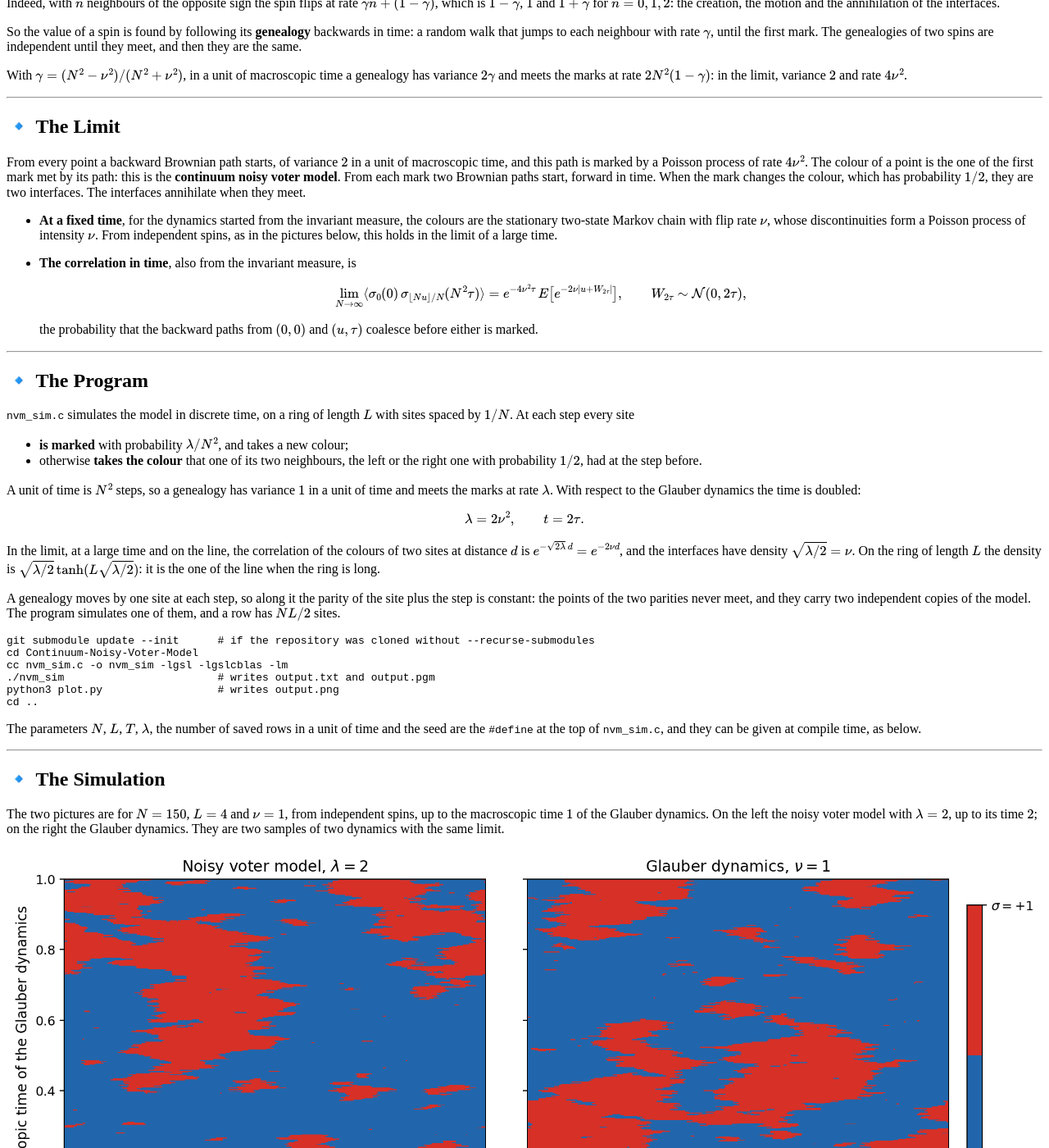
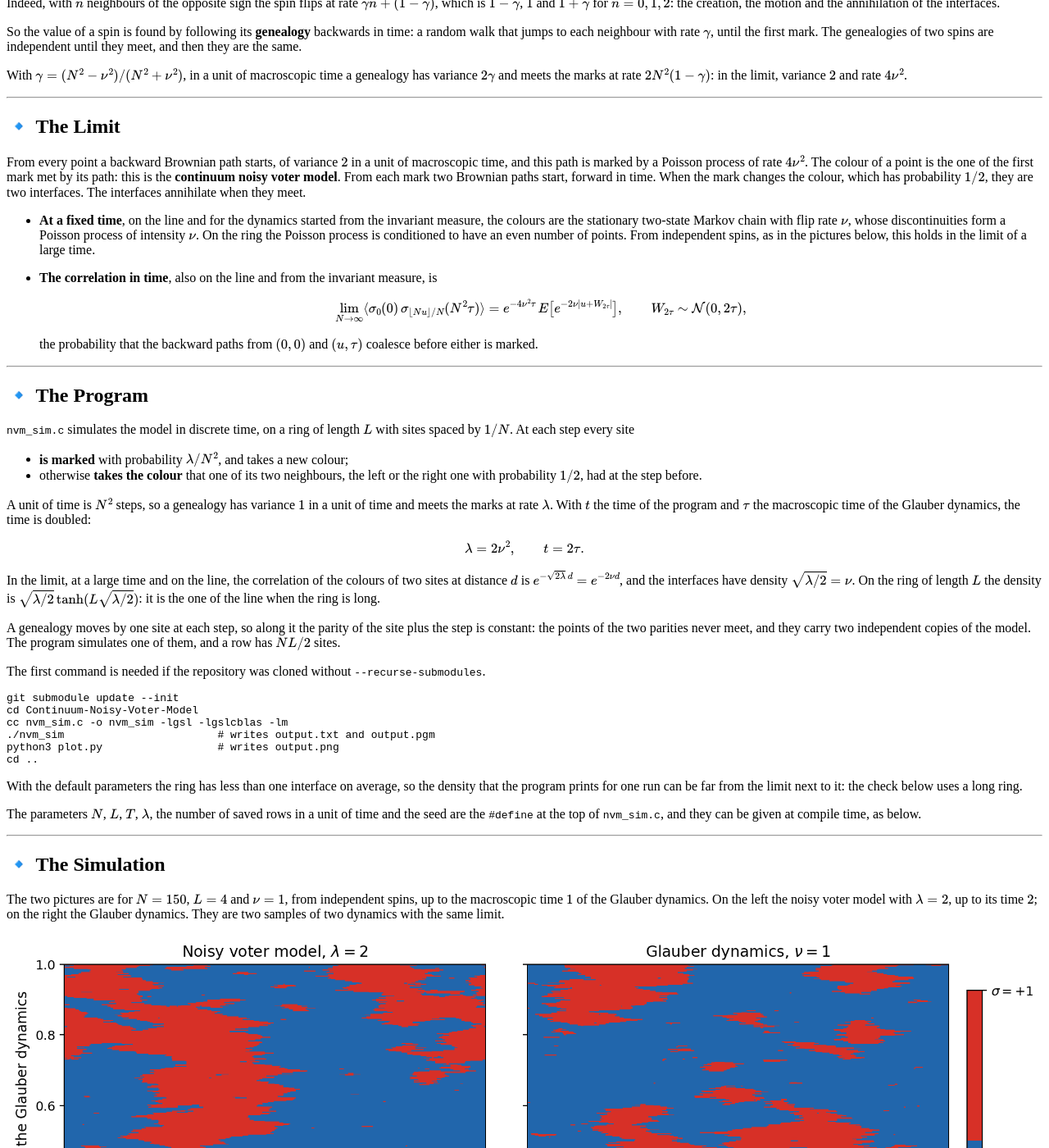
Before and after one commit to alessandrogubbiotti/Glauber, a Jekyll site: the page built from docs/voter.md, in a window 1280 px wide and 1400 px high, scrolled down 428 px. Shown: the whole window at 82% size. Built offline with Jekyll 4.4.1, drawn with Linux system fonts in a browser that asks for light colours.

Commit message:
Pages: the first command in the zsh of macOS, the line and the ring
In the zsh of macOS, when a line is pasted, # does not start a comment:
the words after it in "git submodule update --init   # if ..." were given
to git as paths, git stopped with an error for each of them and no
submodule was fetched, so the rest of the page failed. Moved that comment
to the text. The other comments of the page come after programs that read
no argument, and those lines run.

The Markov chain at a fixed time and the correlation in time are the ones
of the line: said it, and that on the ring the Poisson process is
conditioned to have an even number of points.

The t of t = 2 tau was not introduced on the page: now it is the time of
the program, and tau the macroscopic time of the Glauber dynamics.

The first block runs the program with the default parameters, where one
run can print a density far from the limit next to it: said it, as in
the ReadMe.

In the docstring of plot_voter_comparison.py the genealogies of the
Glauber dynamics had variance 2: it is 2 gamma, and 2 in the limit, as on
the page.

Checked: the first block pasted in an interactive zsh: the six commands
exit with 0. kramdown gives the 63 formulas and the 4 displays unaltered,
and the 4 blocks of code. ruff passes, and the script gives the picture
of the page byte for byte.

````diff
--- a/docs/voter.md
+++ b/docs/voter.md
@@ -36,8 +36,8 @@ With $\gamma = (N^2-\nu^2)/(N^2+\nu^2)$, in a unit of macroscopic time a genealo
 
 From every point a backward Brownian path starts, of variance $2$ in a unit of macroscopic time, and this path is marked by a Poisson process of rate $4\nu^2$. The colour of a point is the one of the first mark met by its path: this is the **continuum noisy voter model**. From each mark two Brownian paths start, forward in time. When the mark changes the colour, which has probability $1/2$, they are two interfaces. The interfaces annihilate when they meet.
 
-- **At a fixed time**, for the dynamics started from the invariant measure, the colours are the stationary two-state Markov chain with flip rate $\nu$, whose discontinuities form a Poisson process of intensity $\nu$. From independent spins, as in the pictures below, this holds in the limit of a large time.
-- **The correlation in time**, also from the invariant measure, is
+- **At a fixed time**, on the line and for the dynamics started from the invariant measure, the colours are the stationary two-state Markov chain with flip rate $\nu$, whose discontinuities form a Poisson process of intensity $\nu$. On the ring the Poisson process is conditioned to have an even number of points. From independent spins, as in the pictures below, this holds in the limit of a large time.
+- **The correlation in time**, also on the line and from the invariant measure, is
 
   $$
   \lim_{N\to\infty}\langle\sigma_0(0)\,\sigma_{\lfloor Nu\rfloor/N}(N^2\tau)\rangle
@@ -56,7 +56,7 @@ From every point a backward Brownian path starts, of variance $2$ in a unit of m
 - **is marked** with probability $\lambda/N^2$, and takes a new colour;
 - otherwise **takes the colour** that one of its two neighbours, the left or the right one with probability $1/2$, had at the step before.
 
-A unit of time is $N^2$ steps, so a genealogy has variance $1$ in a unit of time and meets the marks at rate $\lambda$. With respect to the Glauber dynamics the time is doubled:
+A unit of time is $N^2$ steps, so a genealogy has variance $1$ in a unit of time and meets the marks at rate $\lambda$. With $t$ the time of the program and $\tau$ the macroscopic time of the Glauber dynamics, the time is doubled:
 
 $$
 \lambda = 2\nu^2, \qquad t = 2\tau.
@@ -66,14 +66,18 @@ In the limit, at a large time and on the line, the correlation of the colours of
 
 A genealogy moves by one site at each step, so along it the parity of the site plus the step is constant: the points of the two parities never meet, and they carry two independent copies of the model. The program simulates one of them, and a row has $NL/2$ sites.
 
+The first command is needed if the repository was cloned without `--recurse-submodules`.
+
 ```bash
-git submodule update --init      # if the repository was cloned without --recurse-submodules
+git submodule update --init
 cd Continuum-Noisy-Voter-Model
 cc nvm_sim.c -o nvm_sim -lgsl -lgslcblas -lm
 ./nvm_sim                        # writes output.txt and output.pgm
 python3 plot.py                  # writes output.png
 cd ..
 ```
+
+With the default parameters the ring has less than one interface on average, so the density that the program prints for one run can be far from the limit next to it: the check below uses a long ring.
 
 The parameters $N$, $L$, $T$, $\lambda$, the number of saved rows in a unit of time and the seed are the `#define` at the top of `nvm_sim.c`, and they can be given at compile time, as below.
 
--- a/python_scripts/plot_voter_comparison.py
+++ b/python_scripts/plot_voter_comparison.py
@@ -8,8 +8,8 @@ whose trajectory/ is read.  The two space-time pictures are drawn side by side
 with the same colours.
 
 The time of the noisy voter model is divided by 2: its genealogies have variance
-1 in a unit of time and the ones of the Glauber dynamics have variance 2.  With
-lambda = 2 nu^2 the two dynamics have then the same limit.
+1 in a unit of time and the ones of the Glauber dynamics have variance 2 gamma,
+in the limit 2.  With lambda = 2 nu^2 the two dynamics have then the same limit.
 
 A row is drawn as a band centred at its time.  The first row of nvm_sim is the
 time 0; the first frame of Gillespie is the time 1/resolution, the time 0 is not
````
